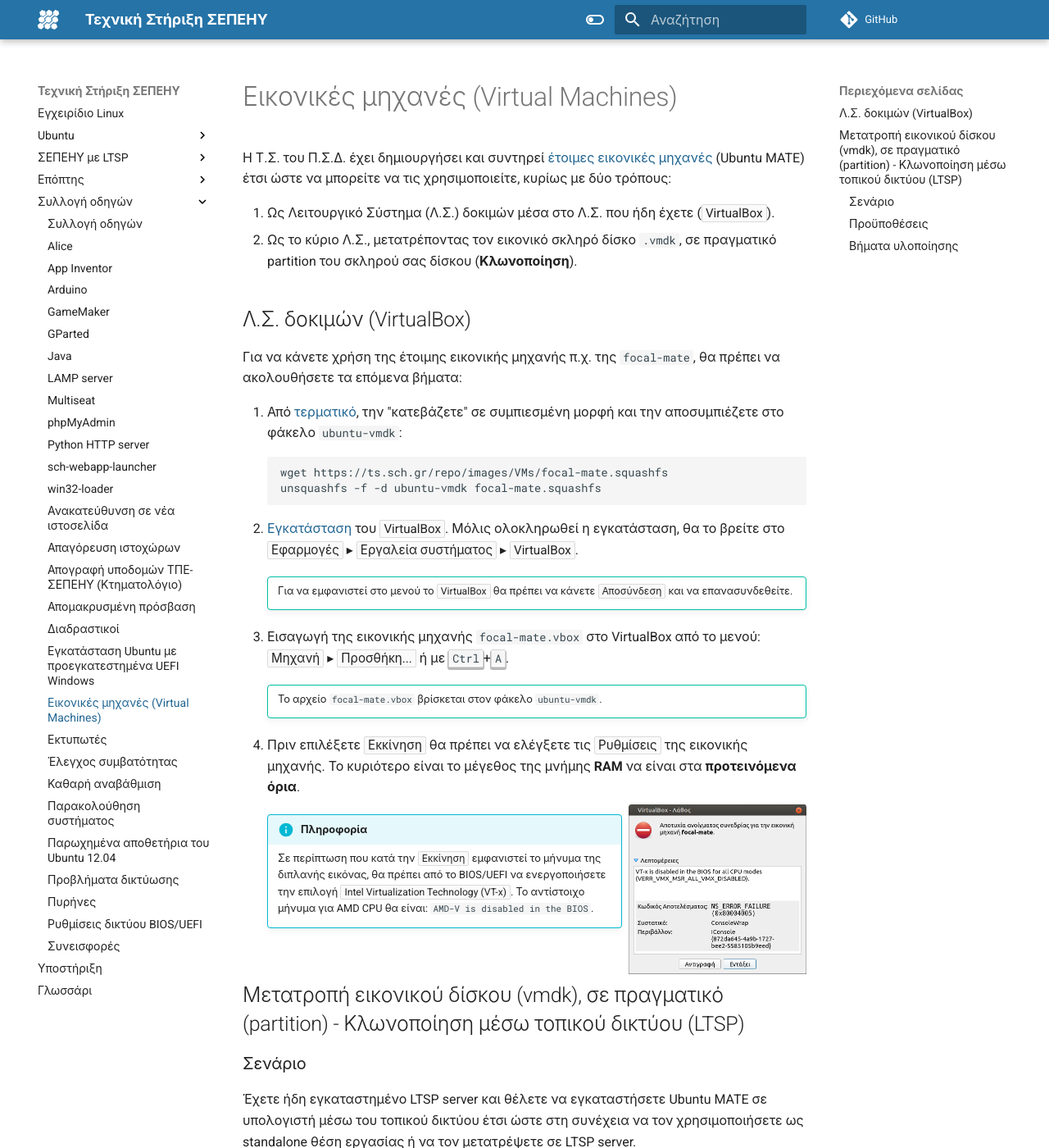
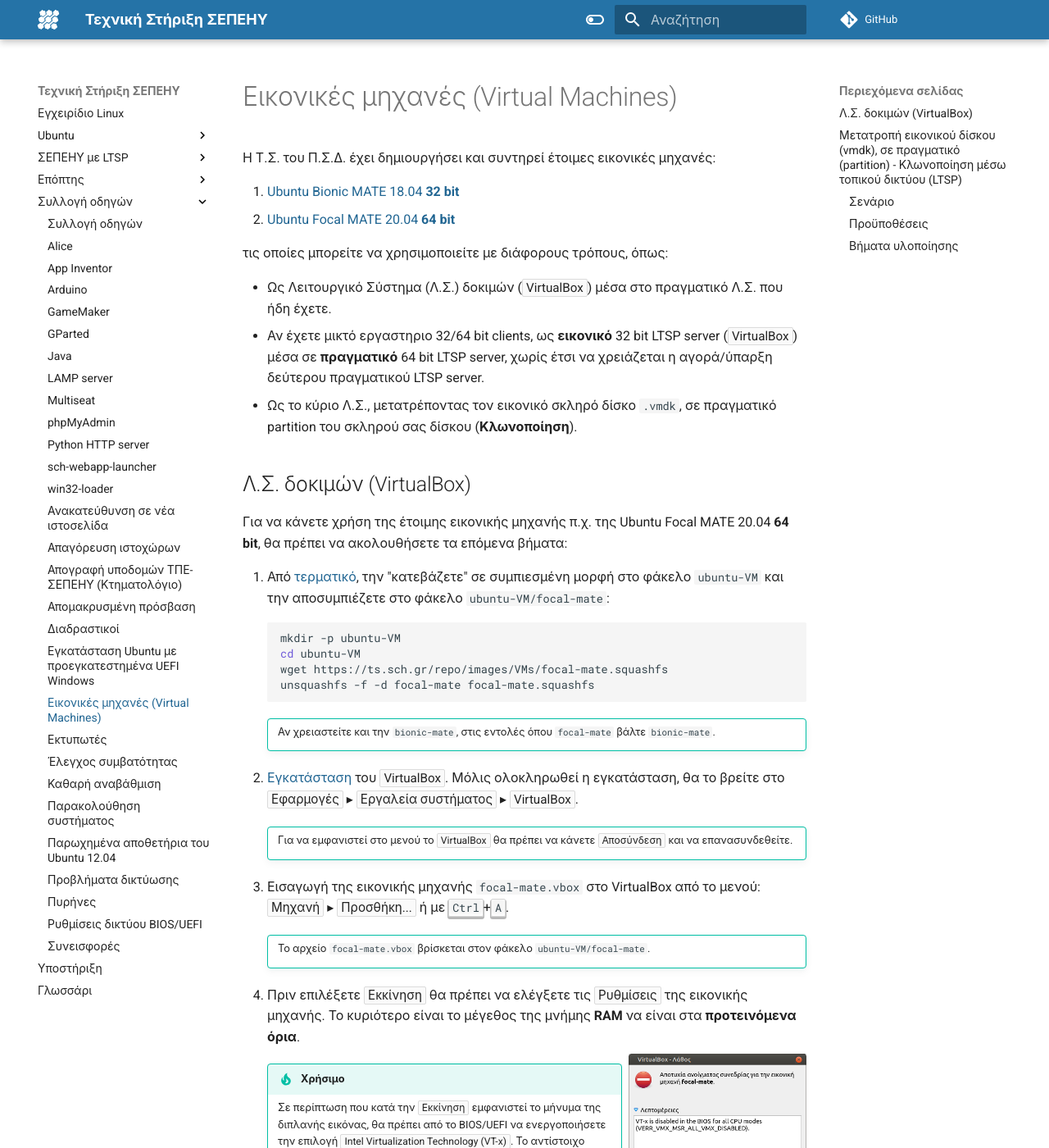
Before and after one commit to siahos/el.ltsp.org, an MkDocs documentation site: the page built from docs/guides/virtual-machines/index.md, in a window 1280 px wide and 1400 px high. Shown: the whole window at 82% size. Built offline with MkDocs 1.6.1 and Material for MkDocs 9.7.7, drawn with Linux system fonts in a browser that asks for light colours; comment, search, counter and statistics services are not loaded; some of the changed text lies outside the part shown.

Commit message:
update virtual-machines

````diff
--- a/docs/guides/virtual-machines/index.md
+++ b/docs/guides/virtual-machines/index.md
@@ -1,28 +1,43 @@
 # Εικονικές μηχανές (Virtual Machines)
 
-Η Τ.Σ. του Π.Σ.Δ. έχει δημιουργήσει και συντηρεί [έτοιμες εικονικές
-μηχανές](https://ts.sch.gr/repo/images/VMs/) (Ubuntu MATE) έτσι ώστε να
-μπορείτε να τις χρησιμοποιείτε, κυρίως με δύο τρόπους:
+Η Τ.Σ. του Π.Σ.Δ. έχει δημιουργήσει και συντηρεί έτοιμες εικονικές
+μηχανές:
 
-1.  Ως Λειτουργικό Σύστημα (Λ.Σ.) δοκιμών μέσα στο Λ.Σ. που ήδη έχετε
-    (***VirtualBox***).
+1.  [Ubuntu Bionic MATE 18.04 **32 bit**](https://ts.sch.gr/repo/images/VMs/bionic-mate.squashfs)
 
-2.  Ως το κύριο Λ.Σ., μετατρέποντας τον εικονικό σκληρό δίσκο `.vmdk`, σε
+2.  [Ubuntu Focal MATE 20.04 **64 bit**](https://ts.sch.gr/repo/images/VMs/focal-mate.squashfs)
+
+τις οποίες μπορείτε να χρησιμοποιείτε με διάφορους τρόπους, όπως:
+
+-   Ως Λειτουργικό Σύστημα (Λ.Σ.) δοκιμών (***VirtualBox***) μέσα στο
+    πραγματικό Λ.Σ. που ήδη έχετε.
+
+-   Αν έχετε μικτό εργαστηριο 32/64 bit clients, ως **εικονικό** 32 bit LTSP
+    server (***VirtualBox***) μέσα σε **πραγματικό** 64 bit LTSP server, χωρίς
+    έτσι να χρειάζεται η αγορά/ύπαρξη δεύτερου πραγματικού LTSP server.
+
+-   Ως το κύριο Λ.Σ., μετατρέποντας τον εικονικό σκληρό δίσκο `.vmdk`, σε
     πραγματικό partition του σκληρού σας δίσκου (**Κλωνοποίηση**).
-
 
 ## Λ.Σ. δοκιμών (VirtualBox) {:#virtualbox}
 
-Για να κάνετε χρήση της έτοιμης εικονικής μηχανής π.χ. της `focal-mate`, θα
-πρέπει να ακολουθήσετε τα επόμενα βήματα:
+Για να κάνετε χρήση της έτοιμης εικονικής μηχανής π.χ. της Ubuntu Focal MATE
+20.04 **64 bit**, θα πρέπει να ακολουθήσετε τα επόμενα βήματα:
 
 1.  Από [τερματικό](../../glossary#terminal), την "κατεβάζετε" σε συμπιεσμένη
-    μορφή και την αποσυμπιέζετε στο φάκελο `ubuntu-vmdk`:
+    μορφή στο φάκελο `ubuntu-VM` και την αποσυμπιέζετε στο φάκελο
+    `ubuntu-VM/focal-mate`:
 
     ```shell
+    mkdir -p ubuntu-VM
+    cd ubuntu-VM
     wget https://ts.sch.gr/repo/images/VMs/focal-mate.squashfs
-    unsquashfs -f -d ubuntu-vmdk focal-mate.squashfs
+    unsquashfs -f -d focal-mate focal-mate.squashfs
     ```
+
+    !!! tip ""
+        Αν χρειαστείτε και την `bionic-mate`, στις εντολές όπου `focal-mate`
+        βάλτε `bionic-mate`.
 
 2.  [Εγκατάσταση](../../ubuntu/software.md) του ***VirtualBox***. Μόλις
     ολοκληρωθεί η εγκατάσταση, θα το βρείτε στο ***Εφαρμογές*** ▸ ***Εργαλεία
@@ -36,14 +51,15 @@
     μενού: ***Μηχανή*** ▸ ***Προσθήκη...*** ή με **`Ctrl`**+**`A`**.
 
     !!! tip ""
-        Το αρχείο `focal-mate.vbox` βρίσκεται στον φάκελο `ubuntu-vmdk`.
+        Το αρχείο `focal-mate.vbox` βρίσκεται στον φάκελο
+        `ubuntu-VM/focal-mate`.
 
 4.  Πριν επιλέξετε ***Εκκίνηση*** θα πρέπει να ελέγξετε τις ***Ρυθμίσεις*** της
     εικονικής μηχανής. Το κυριότερο είναι το μέγεθος της μνήμης **RAM** να
     είναι στα **προτεινόμενα όρια**.
 
     [![](VT-x_BIOS.png)](VT-x_BIOS.png)
-    !!! info "Πληροφορία"
+    !!! tip "Χρήσιμο"
         Σε περίπτωση που κατά την ***Εκκίνηση*** εμφανιστεί το μήνυμα της
         διπλανής εικόνας, θα πρέπει από το BIOS/UEFI να ενεργοποιήσετε την
         επιλογή ***Intel Virtualization Technology (VT-x)***. Το αντίστοιχο
@@ -87,7 +103,7 @@ server.
     # Εύρεση του "ονόματος" του τοπικού δίσκου (π.χ. sda).
     lsblk --fs
     # Εγγραφή του .vmdk στον τοπικό δίσκο (π.χ. sda).
-    sudo dd if=/home/administrator/ubuntu-vmdk/focal-mate-flat.vmdk of=/dev/sda bs=1M status=progress
+    sudo dd if=/home/administrator/ubuntu-VM/focal-mate/focal-mate-flat.vmdk of=/dev/sda bs=1M status=progress
     ```
 
 4.  **Χωρίς** να κάνετε **επανεκκίνηση** τον υπολογιστή "στόχο" συνεχίζεται στο
````
Also changed, not shown: other parts of docs/guides/virtual-machines/index.md (+1 -1 lines).
